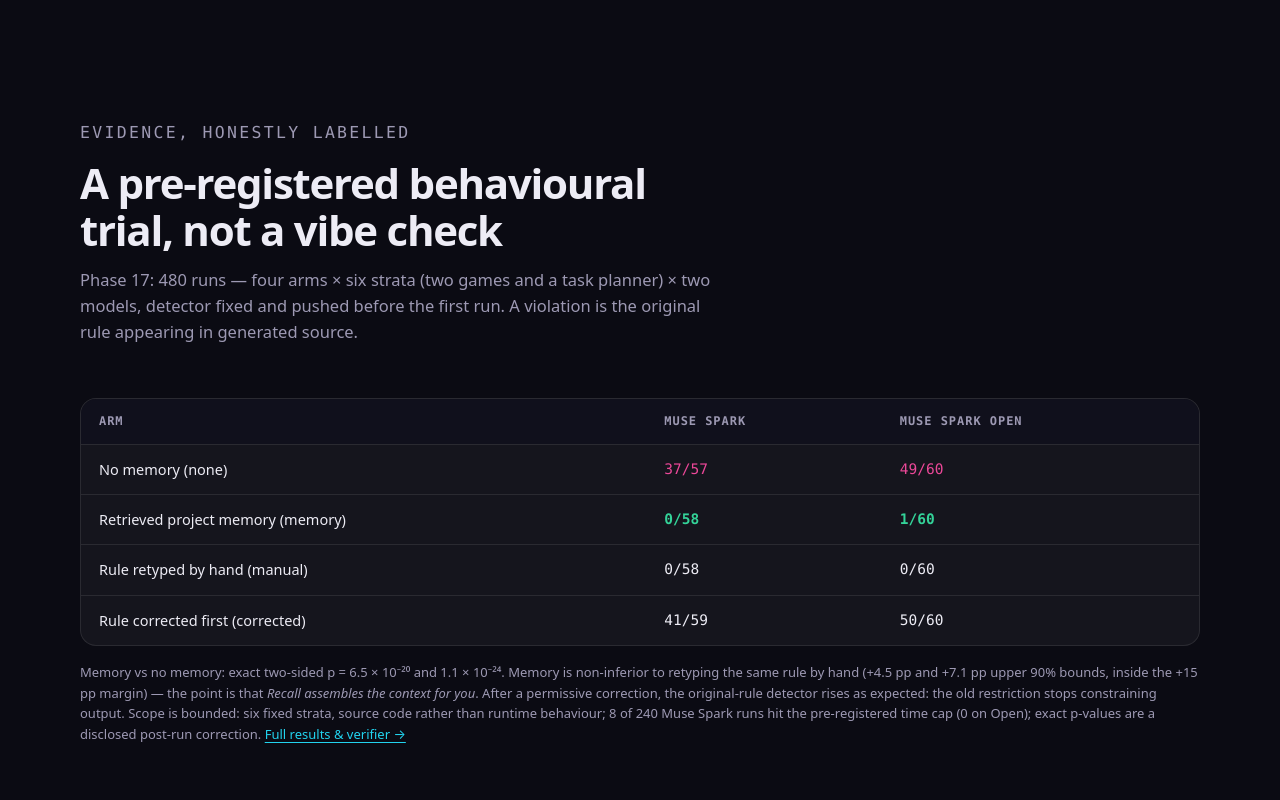
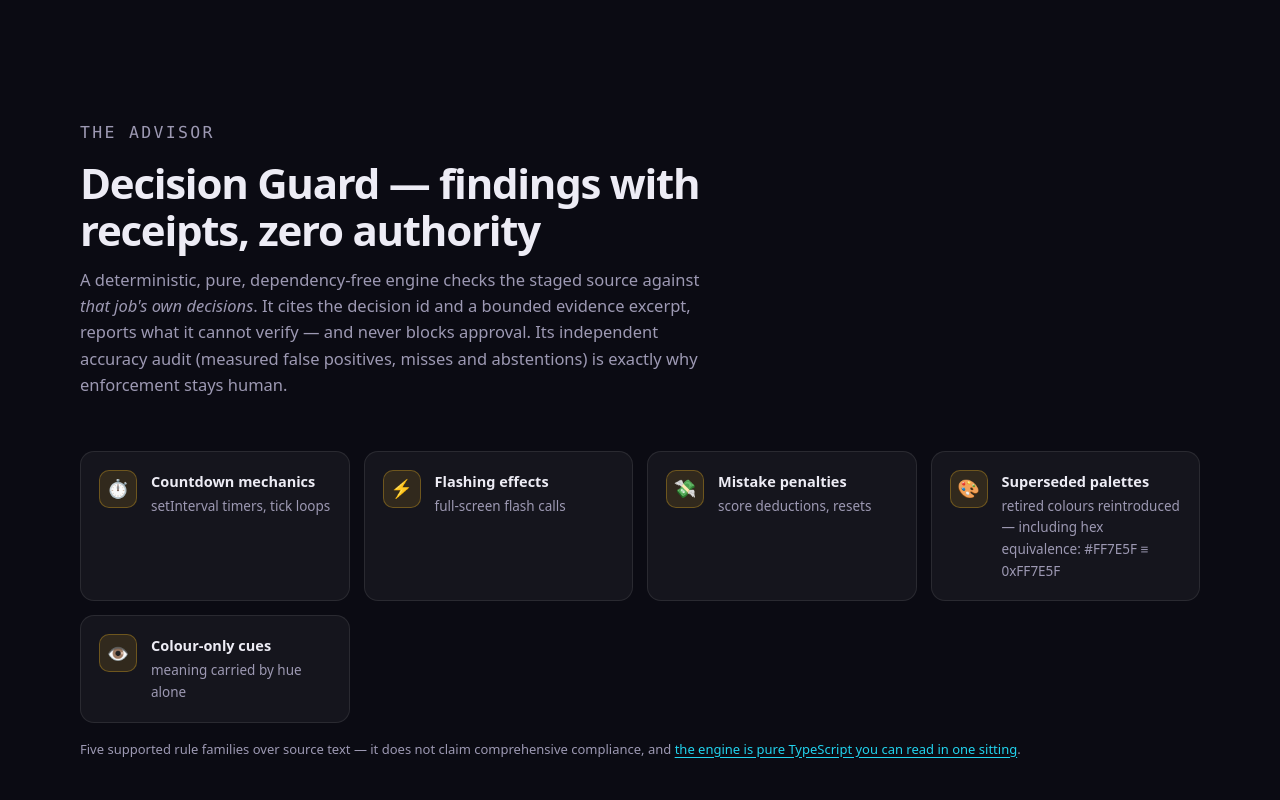
Before and after one commit to sidonsoft/muse-recall, a React (Vite) app in the folder website/: page / in a window 1280 px wide. Shown: the part 6420-7220 px from the top of the page. Built offline with nearby package versions, Linux system fonts and the light colour scheme.

Commit message:
Round 3: Decision Guard explainer (five rule families, receipts-not-authority framing, hex-equivalence detail); two more honesty items on token cost and irreversible deletion

```diff
--- a/website/src/App.jsx
+++ b/website/src/App.jsx
@@ -2,7 +2,7 @@
 import Nav from './components/Nav.jsx';
 import Hero from './components/Hero.jsx';
 import StudioLoop from './components/StudioLoop.jsx';
-import { Problem, Features, How, Engine, Evidence, ForJudges, BeyondGames, Gallery, Stack, Quickstart, Honesty, CTA, Footer } from './components/Sections.jsx';
+import { Problem, Features, How, Engine, Guard, Evidence, ForJudges, BeyondGames, Gallery, Stack, Quickstart, Honesty, CTA, Footer } from './components/Sections.jsx';
 
 const WATCH = ['loop', 'how', 'evidence', 'quickstart'];
 
@@ -73,6 +73,7 @@
         <How />
         <Features />
         <Engine />
+        <Guard />
         <Evidence />
         <ForJudges />
         <BeyondGames />
--- a/website/src/components/Sections.jsx
+++ b/website/src/components/Sections.jsx
@@ -329,6 +329,8 @@
     ['Corrections need an explicit request', 'The honest failure beat from the demo: the model kept the old palette until asked for the project’s current art direction.'],
     ['Single-user, loopback-only', 'No auth, no multi-tenant hosting. An origin guard blocks cross-site mutations; it is not an authentication story.'],
     ['Exports run unsandboxed', 'The Studio preview is sandboxed. A downloaded file opened from disk is an ordinary local file — and the UI says so.'],
+    ['Memory doesn’t automatically save tokens', 'Measured: the CLI carries a ~16,630-token baseline; a ~4k-character memory block adds ~877. But it removes setup turns — whole-task input roughly halved in Demo C.'],
+    ['Deletion is irreversible through the API', 'That is the guarantee, not a bug. Corrections keep history; deletions remove the FTS row and hide the record everywhere.'],
   ];
   return (
     <section className="block" id="honesty">
@@ -350,6 +352,59 @@
             </li>
           ))}
         </ul>
+      </div>
+    </section>
+  );
+}
+
+export function Guard() {
+  const families = [
+    ['⏱️', 'Countdown mechanics', 'setInterval timers, tick loops'],
+    ['⚡', 'Flashing effects', 'full-screen flash calls'],
+    ['💸', 'Mistake penalties', 'score deductions, resets'],
+    ['🎨', 'Superseded palettes', 'retired colours reintroduced — including hex equivalence: #FF7E5F ≡ 0xFF7E5F'],
+    ['👁️', 'Colour-only cues', 'meaning carried by hue alone'],
+  ];
+  return (
+    <section className="block" id="guard">
+      <div className="container">
+        <div className="section-head">
+          <p className="kicker">The advisor</p>
+          <h2>Decision Guard — findings with receipts, zero authority</h2>
+          <p>
+            A deterministic, pure, dependency-free engine checks the staged source against{' '}
+            <em>that job&apos;s own decisions</em>. It cites the decision id and a bounded
+            evidence excerpt, reports what it cannot verify — and never blocks approval.
+            Its independent accuracy audit (measured false positives, misses and abstentions)
+            is exactly why enforcement stays human.
+          </p>
+        </div>
+        <div className="rulefams">
+          {families.map(([icon, name, ex]) => (
+            <div className="rulefam reveal" key={name}>
+              <span className="icon" aria-hidden="true">
+                {icon}
+              </span>
+              <div>
+                <b>{name}</b>
+                <p>{ex}</p>
+              </div>
+            </div>
+          ))}
+        </div>
+        <p className="footnote reveal">
+          Five supported rule families over source text — it does not claim comprehensive
+          compliance, and{' '}
+          <a
+            href={`${REPO}/tree/main/packages/decision-guard`}
+            target="_blank"
+            rel="noreferrer"
+            style={{ color: 'var(--cyan)' }}
+          >
+            the engine is pure TypeScript you can read in one sitting
+          </a>
+          .
+        </p>
       </div>
     </section>
   );
--- a/website/src/index.css
+++ b/website/src/index.css
@@ -1476,6 +1476,46 @@
   background: linear-gradient(90deg, var(--violet), var(--pink));
 }
 
+/* ---------- Decision Guard families ---------- */
+.rulefams {
+  display: grid;
+  grid-template-columns: repeat(auto-fit, minmax(230px, 1fr));
+  gap: 14px;
+}
+
+.rulefam {
+  display: flex;
+  gap: 14px;
+  align-items: flex-start;
+  border: 1px solid var(--line);
+  border-radius: 14px;
+  padding: 18px;
+  background: var(--surface);
+}
+
+.rulefam .icon {
+  flex: none;
+  width: 38px;
+  height: 38px;
+  border-radius: 10px;
+  display: grid;
+  place-items: center;
+  font-size: 18px;
+  background: rgba(251, 191, 36, 0.12);
+  border: 1px solid rgba(251, 191, 36, 0.3);
+}
+
+.rulefam b {
+  font-size: 14.5px;
+  display: block;
+  margin-bottom: 3px;
+}
+
+.rulefam p {
+  color: var(--muted);
+  font-size: 13.5px;
+}
+
 /* ---------- Honesty list ---------- */
 .honesty {
   display: grid;
```
